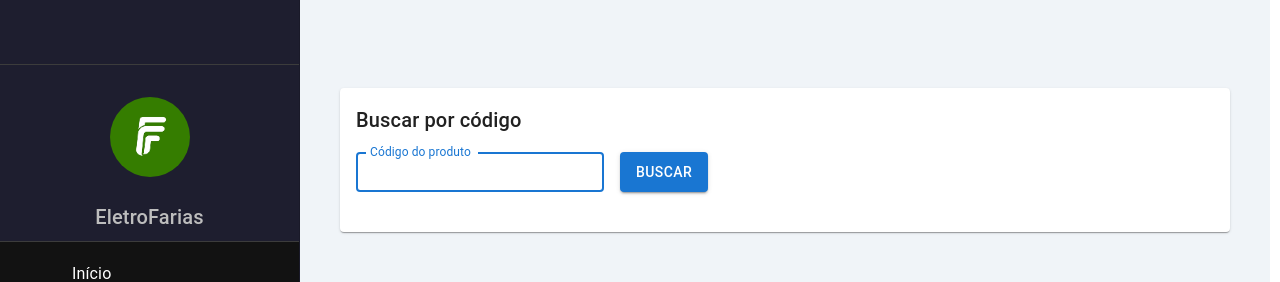
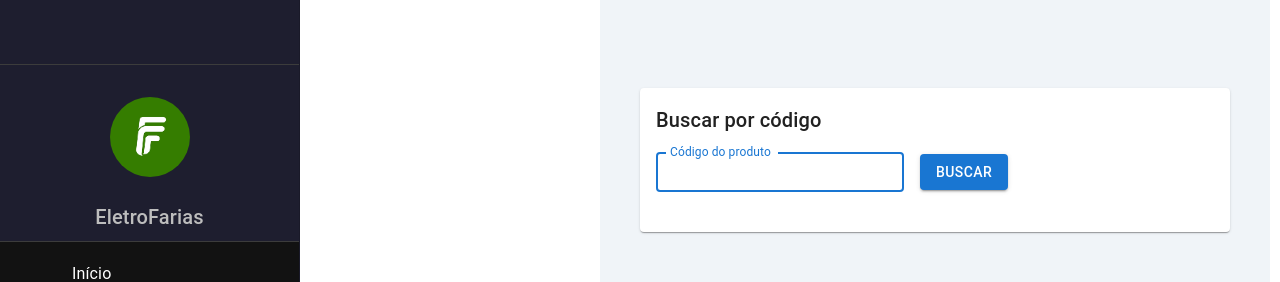
Before and after one commit to MatheusAlvesDN/EletroFarias, a Next.js app in the folder integra-front/: page /sankhya in a window 1280 px wide. Shown: the top 282 px of the page. Built offline with nearby package versions, Linux system fonts and the light colour scheme; no server answers; some icons are missing.

Commit message:
0.0.1 Update

```diff
--- a/integra-front/src/app/sankhya/page.tsx
+++ b/integra-front/src/app/sankhya/page.tsx
@@ -154,21 +154,21 @@ export default function Page() {
 
   return (
     <Box sx={{ display: 'flex', height: '100vh', overflow: 'hidden' }}>
-      {/* AppBar com botão de toggle */}
+      {/* Botão flutuante para abrir/fechar a sidebar */}
       <Box
         sx={{
-          position: "fixed",       // 🔑 fica fixo sobre a tela
-          top: 16,                  // sem espaçamento superior
-          left: 16,                 // sem espaçamento lateral
+          position: 'fixed',
+          top: 16,
+          left: 16,
           width: 56,
           height: 56,
-          borderRadius: "50%",     // formato redondo
-          bgcolor: "background.paper",
+          borderRadius: '50%',
+          bgcolor: 'background.paper',
           boxShadow: 3,
-          display: "fixed",
-          alignItems: "center",
-          justifyContent: "center",
-          zIndex: (theme) => theme.zIndex.appBar,
+          display: 'flex',
+          alignItems: 'center',
+          justifyContent: 'center',
+          zIndex: (t) => t.zIndex.appBar,
         }}
       >
         <IconButton
@@ -180,40 +180,43 @@ export default function Page() {
         </IconButton>
       </Box>
 
-
-      {/* Sidebar controlado (temporary no mobile, persistent no desktop) */}
+      {/* Sidebar */}
       <SidebarMenu open={sidebarOpen} onClose={() => setSidebarOpen(false)} />
 
-      {/* Main com scroll. Aplica margem quando o drawer estiver aberto em desktop */}
+      {/* Main scrollable (scroll ativo e barra escondida) */}
       <Box
         component="main"
         sx={{
           flexGrow: 1,
           minHeight: 0,
           backgroundColor: '#f0f4f8',
+          height: '100vh',
           overflowY: 'auto',
-          height: '100vh',
           p: 5,
-          display: 'flex',
-          flexDirection: 'column',
-          gap: 3,
           fontFamily: 'Arial, sans-serif',
           fontSize: '18px',
           lineHeight: '1.8',
           color: '#333',
-          ml: { md: 0 && !isMobile ? `${DRAWER_WIDTH}px` : 0 },
+          // margem quando o drawer estiver aberto em desktop
+          ml: { md: sidebarOpen && !isMobile ? `${DRAWER_WIDTH}px` : 0 },
           transition: (t) =>
             t.transitions.create('margin', {
               easing: t.transitions.easing.sharp,
               duration: t.transitions.duration.leavingScreen,
             }),
+          // Esconde a barra de rolagem mantendo o scroll
+          scrollbarWidth: 'none',      // Firefox
+          msOverflowStyle: 'none',     // IE/Edge antigo
+          '&::-webkit-scrollbar': {    // Chrome/Safari/Edge (Blink/WebKit)
+            display: 'none',
+          },
         }}
       >
         <Card
           sx={{
             maxWidth: 2000,
-            mt: 6,      // margin-top
-            mb: 0,      // margin-bottom
+            mt: 6,
+            mb: 0,
           }}
         >
           <CardContent>
@@ -221,7 +224,7 @@ export default function Page() {
               Buscar por código
             </Typography>
 
-            <Box sx={{ display: 'flex', gap: 2, alignItems: 'leftcenter', mb: 2 }}>
+            <Box sx={{ display: 'flex', gap: 2, alignItems: 'center', mb: 2 }}>
               <TextField
                 label="Código do produto"
                 value={cod}
@@ -255,21 +258,23 @@ export default function Page() {
                 </Typography>
 
                 <Stack spacing={2}>
+                  {/* Imagem do produto */}
                   <Box
                     component="img"
                     src={`https://danilo.nuvemdatacom.com.br:9092/mge/Produto@IMAGEM@CODPROD=${produto.CODPROD}.dbimage`}
                     alt={produto.DESCRPROD ?? 'Imagem do produto'}
                     sx={{
-                      width: 200,      // largura fixa
-                      height: 200,     // altura fixa
-                      objectFit: 'contain', // mantém proporção
+                      width: 200,
+                      height: 200,
+                      objectFit: 'contain',
                       border: '1px solid #ccc',
                       borderRadius: 2,
                     }}
                   />
+
                   <TextField label="CODPROD" value={produto.CODPROD ?? ''} size="small" disabled />
+                  <TextField label="DESCRPROD" value={produto.DESCRPROD ?? ''} size="small" disabled />
 
-                  <TextField label="DESCRPROD" value={produto.DESCRPROD ?? ''} size="small" disabled />
                   {/* LOCALIZAÇÃO editável + botão */}
                   <Box sx={{ display: 'grid', gridTemplateColumns: '1fr auto', gap: 2, alignItems: 'center' }}>
                     <TextField
@@ -286,6 +291,7 @@ export default function Page() {
                       {saving ? <CircularProgress size={22} /> : 'Salvar'}
                     </Button>
                   </Box>
+
                   <TextField label="MARCA" value={produto.MARCA ?? ''} size="small" disabled />
                   <TextField
                     label="CARACTERÍSTICAS"
@@ -296,7 +302,8 @@ export default function Page() {
                     minRows={2}
                   />
                   <TextField label="CODVOL" value={produto.CODVOL ?? ''} size="small" disabled />
-
+                  <TextField label="CODGRUPOPROD" value={produto.CODGRUPOPROD ?? ''} size="small" disabled />
+                  <TextField label="DESCRGRUPOPROD" value={produto.DESCRGRUPOPROD ?? ''} size="small" disabled />
                 </Stack>
               </>
             )}
```
